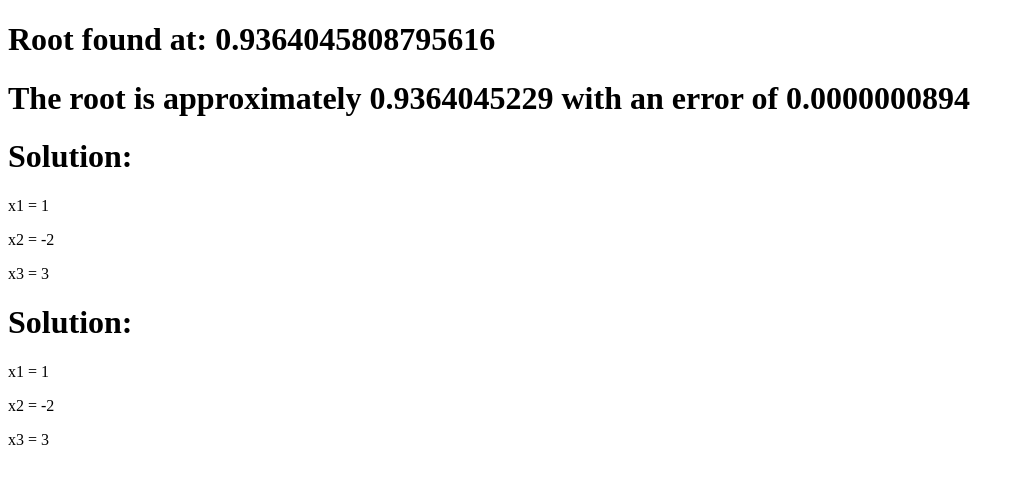
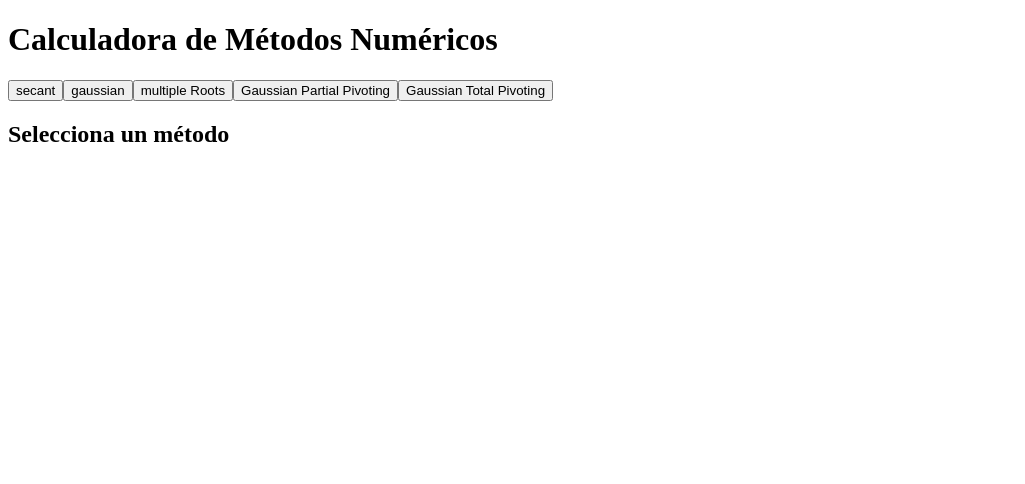
Before and after one commit to MauricioCa07/SolverPro, a React (Vite) app: page / in a window 1280 px wide. Shown: the top 484 px of the page, without its empty margins (0-1025 px from the left). Built offline with nearby package versions, Linux system fonts and the light colour scheme.

Commit message:
visual changes

```diff
--- a/src/gaussian.jsx
+++ b/src/gaussian.jsx
@@ -1,11 +1,10 @@
-import { StrictMode } from 'react'
-import { create, all } from 'mathjs';
+import React, { useState, useEffect } from 'react';
 
-const math = create(all);
+export function Gaussian({ matrixA, matrixB, n }) {
+    const [result, setResult] = useState(null);
 
-
-
-function gaussian(A,B,n){
+    useEffect(() => {
+        const gaussian = (A, B, n) => {
             let M = new Array(n);
             for (let i = 0; i < n; i++) {
                 M[i] = new Array(n + 1);
@@ -17,7 +16,6 @@ function gaussian(A,B,n){
                 }
                 M[i][n] = B[i];
             }
-
 
             for (let k = 0; k < n - 1; k++) {
                 for (let i = k + 1; i < n; i++) {
@@ -38,15 +36,29 @@ function gaussian(A,B,n){
                 X[i] = (M[i][n] - sum) / M[i][i];
             }
 
-    console.log(X);
-}
+            // Establecer el resultado en el estado
+            setResult(X);
+        };
 
-
-
-
-export function Gaussian({ matrixA, matrixB, n }) {
         const matrixAA = matrixA.split(';').map(row => row.split(',').map(Number));
         const matrixBB = matrixB.split(',').map(Number);
-    const nVar = parseInt(n,10)
-    gaussian(matrixAA, matrixBB, nVar)
+        const nVar = parseInt(n, 10);
+
+        gaussian(matrixAA, matrixBB, nVar);
+    }, [matrixA, matrixB, n]); // Dependencias para ejecutar useEffect
+
+    return (
+        <div>
+            {result && (
+                <div>
+                    <h2>Resultados:</h2>
+                    <ul>
+                        {result.map((value, index) => (
+                            <li key={index}>x{index + 1} = {value}</li>
+                        ))}
+                    </ul>
+                </div>
+            )}
+        </div>
+    );
 }
--- a/src/main.jsx
+++ b/src/main.jsx
@@ -1,20 +1,9 @@
-import { StrictMode } from 'react'
-import { createRoot } from 'react-dom/client'
-import { MultipleRoots } from './MultipleRoots.jsx'
-import { GaussianPartialPivoting } from './GaussianPartialPivoting.jsx'
-import { GaussianTotalPivoting } from './GaussianTotalPivoting.jsx'
-import { Gaussian } from './gaussian.jsx'
-import { Secant } from './secant.jsx'
-
-
-
+import { StrictMode } from 'react';
+import { createRoot } from 'react-dom/client';
+import MainPage from './mainPage.jsx';
 
 createRoot(document.getElementById('root')).render(
-  <>
-  <Secant f="log(sin(x)^2 + 1) - 1/2" tolerancestr="1e-7" iterationsstr="100" x0str="0.5" x1str="1" />
-  <Gaussian matrixA="2,-1,0,3;1,0.5,3,8;0,13,-2,11;14,5,-2,3" matrixB="1,1,1,1" n="4" ></Gaussian>
-  <MultipleRoots funct="log(sin(x)^2 + 1) - 1/2" firstDerivate="sin(2x)" secondDerivate="2cos(2x)" tolerancestr="1e-7"  iterationsstr="100" x0str="0.5"></MultipleRoots>
-  <GaussianPartialPivoting matrixA="4,-2,1;-2,4,-2;1,-2,4" vectorB="11,-16,17" n="3"></GaussianPartialPivoting>
-  <GaussianTotalPivoting matrixA="4,-2,1;-2,4,-2;1,-2,4" vectorB="11,-16,17" n="3"></GaussianTotalPivoting>
-  </>
+  <StrictMode>
+    <MainPage />
+  </StrictMode>
 );
--- /dev/null
+++ b/src/mainPage.jsx
@@ -0,0 +1,45 @@
+import React, { useState } from 'react';
+import { Secant } from './secant.jsx';
+import { Gaussian } from './gaussian.jsx';
+import { MultipleRoots } from './MultipleRoots.jsx';
+import { GaussianPartialPivoting } from './GaussianPartialPivoting.jsx';
+import { GaussianTotalPivoting } from './GaussianTotalPivoting.jsx';
+
+const MainPage = () => {
+    const [selectedMethod, setSelectedMethod] = useState(null);
+
+    const renderMethod = () => {
+        switch (selectedMethod) {
+            case 'secant':
+                return <Secant f="log(sin(x)^2 + 1) - 1/2" tolerancestr="1e-7" iterationsstr="100" x0str="0.5" x1str="1" />;
+            case 'gaussian':
+                return <Gaussian matrixA="2,-1,0,3;1,0.5,3,8;0,13,-2,11;14,5,-2,3" matrixB="1,1,1,1" n="4" />;
+            case 'multipleRoots':
+                return <MultipleRoots funct="log(sin(x)^2 + 1) - 1/2" firstDerivate="sin(2x)" secondDerivate="2cos(2x)" tolerancestr="1e-7" iterationsstr="100" x0str="0.5" />;
+            case 'GaussianPartialPivoting':
+                return <GaussianPartialPivoting matrixA="4,-2,1;-2,4,-2;1,-2,4" vectorB="11,-16,17" n="3"></GaussianPartialPivoting>
+            case 'GaussianTotalPivoting':
+                return  <GaussianTotalPivoting matrixA="4,-2,1;-2,4,-2;1,-2,4" vectorB="11,-16,17" n="3"></GaussianTotalPivoting>
+            default:
+                return <h2>Selecciona un método</h2>;
+        }
+    };
+
+    return (
+        <div>
+            <h1>Calculadora de Métodos Numéricos</h1>
+            <div>
+                <button onClick={() => setSelectedMethod('secant')}>secant </button>
+                <button onClick={() => setSelectedMethod('gaussian')}> gaussian </button>
+                <button onClick={() => setSelectedMethod('multipleRoots')}>multiple Roots</button>
+                <button onClick={() => setSelectedMethod('GaussianPartialPivoting')}>Gaussian Partial Pivoting</button>
+                <button onClick={() => setSelectedMethod('GaussianTotalPivoting')}>Gaussian Total Pivoting</button>
+            </div>
+            <div>
+                {renderMethod()}
+            </div>
+        </div>
+    );
+};
+
+export default MainPage;
```
Lines whose indentation alone changed are shown as unchanged.
